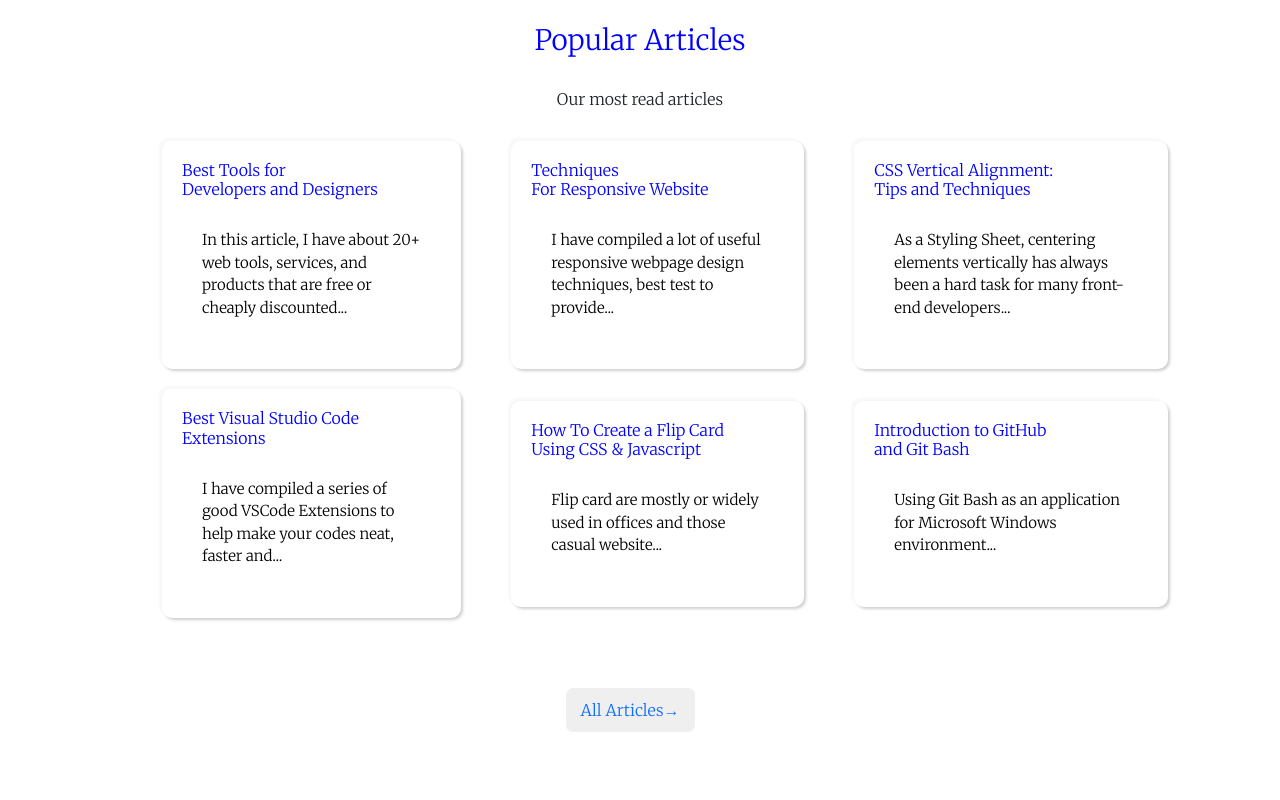
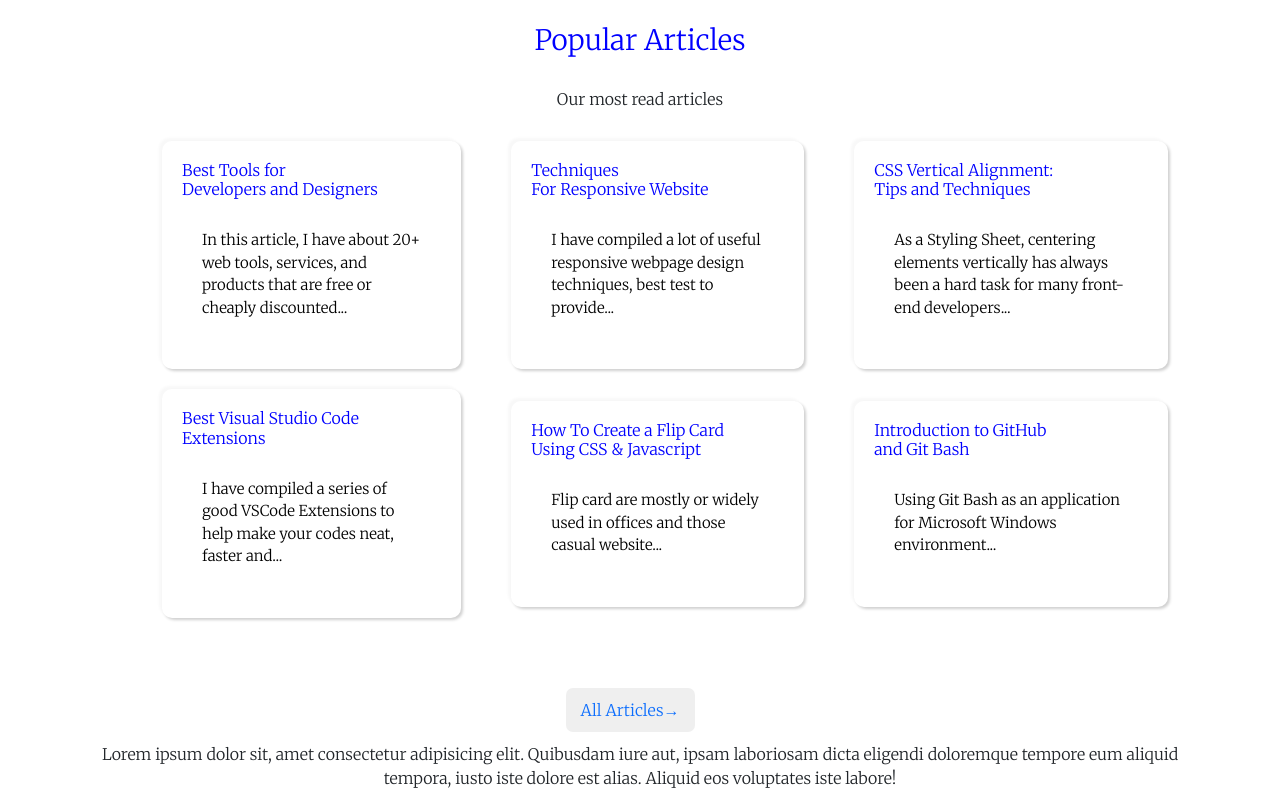
Before and after one commit to IzuagbeSamuel/CoopEnterprises, a website built with webpack: page src/index.html in a window 1280 px wide. Shown: the part 709-1509 px from the top of the page. Before the commit the page ends 1441 px from the top, so only its background shows below. Built offline with nearby package versions, Linux system fonts and the light colour scheme.

Commit message:
made some changes to dev branch

```diff
--- a/src/index.html
+++ b/src/index.html
@@ -94,6 +94,9 @@
     </div>
     <div class="article">
       <button class="btn1"><a href="./article.html">All Articles<span class="aboutArrow">&rightarrow;</span></a></button>
+      <p>
+        Lorem ipsum dolor sit, amet consectetur adipisicing elit. Quibusdam iure aut, ipsam laboriosam dicta eligendi doloremque tempore eum aliquid tempora, iusto iste dolore est alias. Aliquid eos voluptates iste labore!
+      </p>
     </div>
   </section>
   <!-- Article Section Ends -->
```
